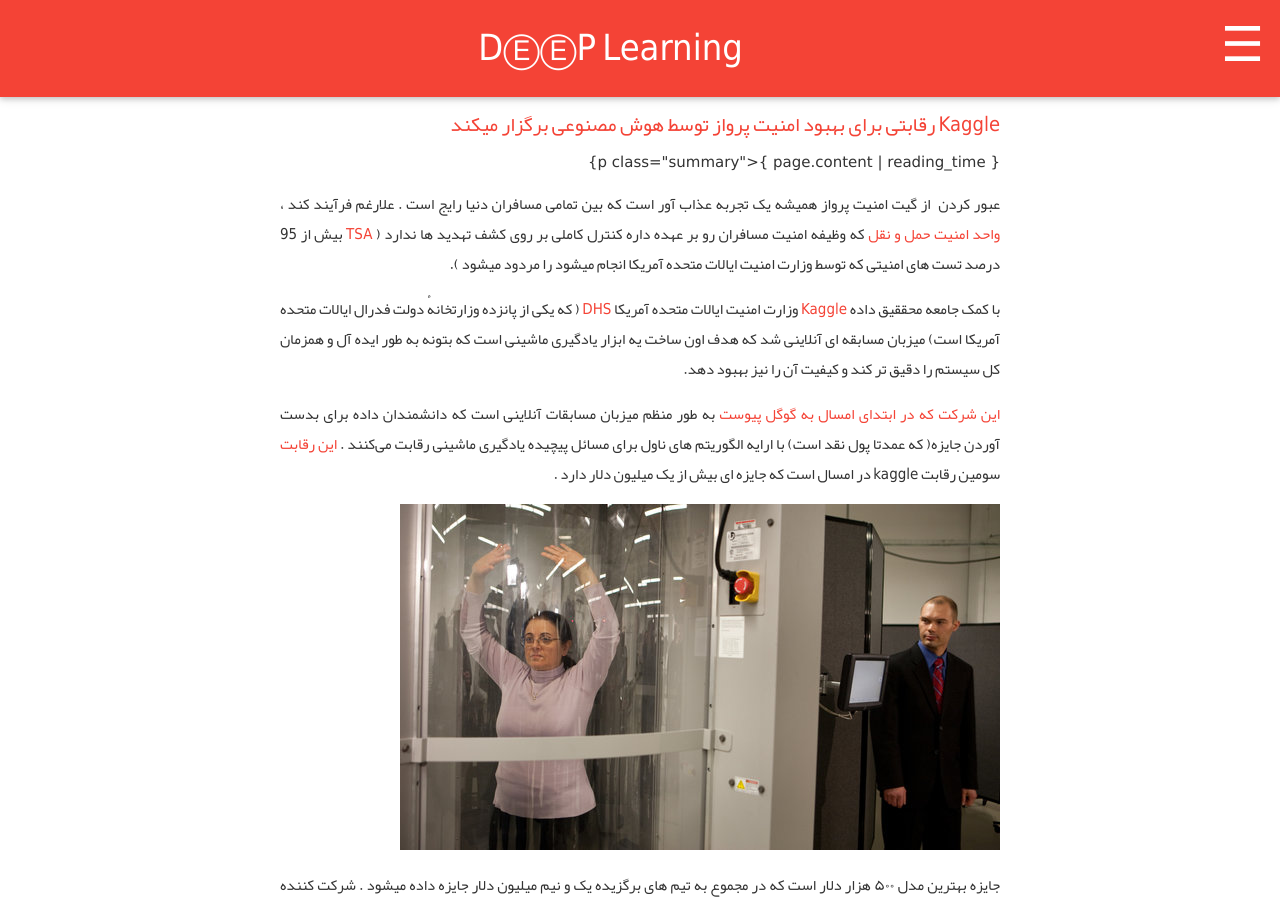
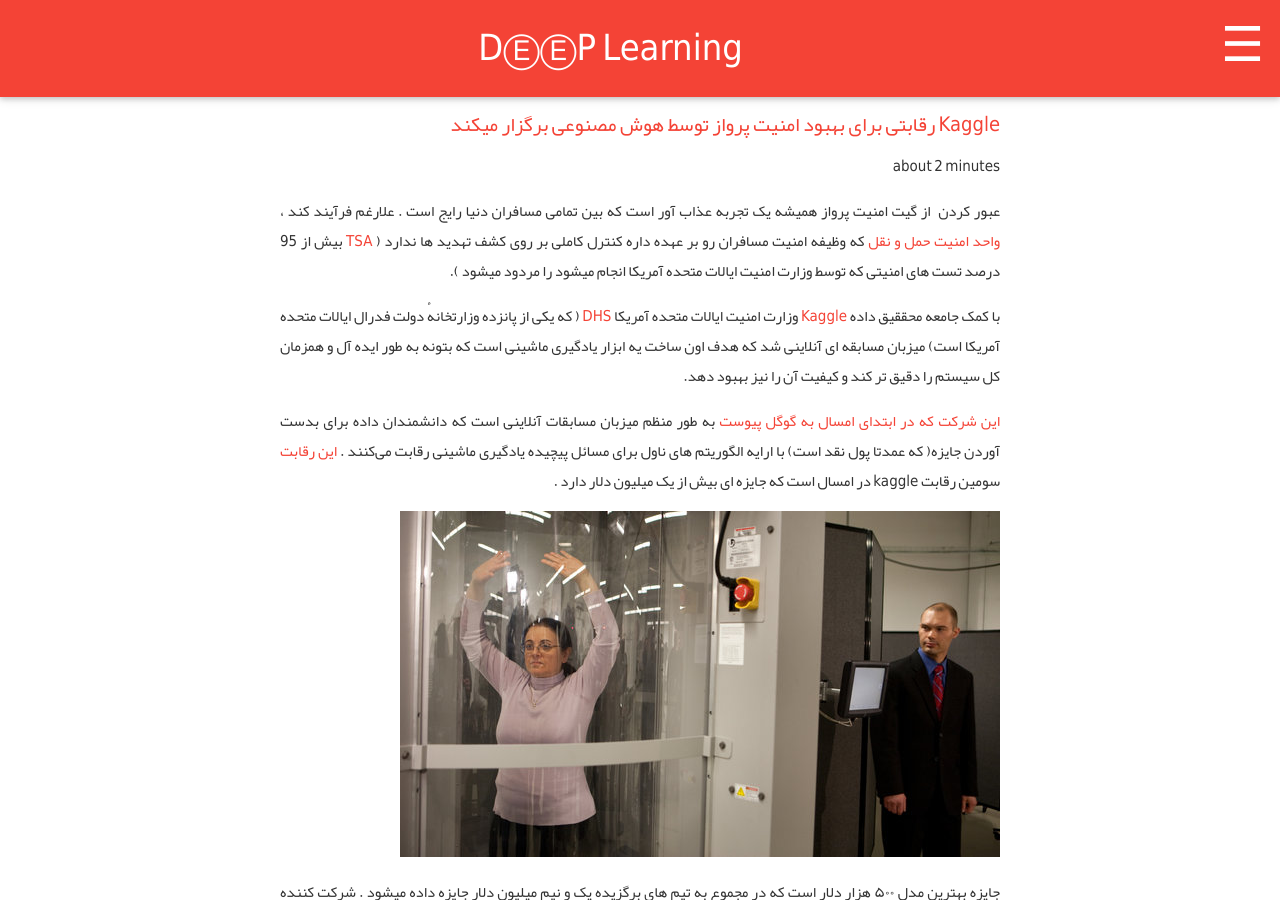
Before and after one commit to AlisterTA/alisterta.github.io, a Jekyll site: the page built from _posts/2017-06-23-Kaggle رقابتی برای بهبود امنیت پرواز توسط هوش مصنوعی برگزار میکند .md, in a window 1280 px wide and 900 px high. Built offline with Jekyll 4.4.1, drawn with Linux system fonts in a browser that asks for light colours; comment, search, counter and statistics services are not loaded.

Commit message:
Update post.html

```diff
--- a/_layouts/post.html
+++ b/_layouts/post.html
@@ -4,12 +4,9 @@
 
 <article class="post">
   <h1>{{ page.title }}</h1>
-{% if post.tags.size > 0 %}
-  Tag{% if post.tags.size > 1 %}s{% endif %}:
-  {{ post.tags | sort | join: ", " }}
-{% endif %}
+<p class="summary">{{ page.content | reading_time }}</p>
 
-	p class="summary">{ page.content | reading_time }}</p>
+
   <div class="entry">
     {{ content }}
   </div>
```
